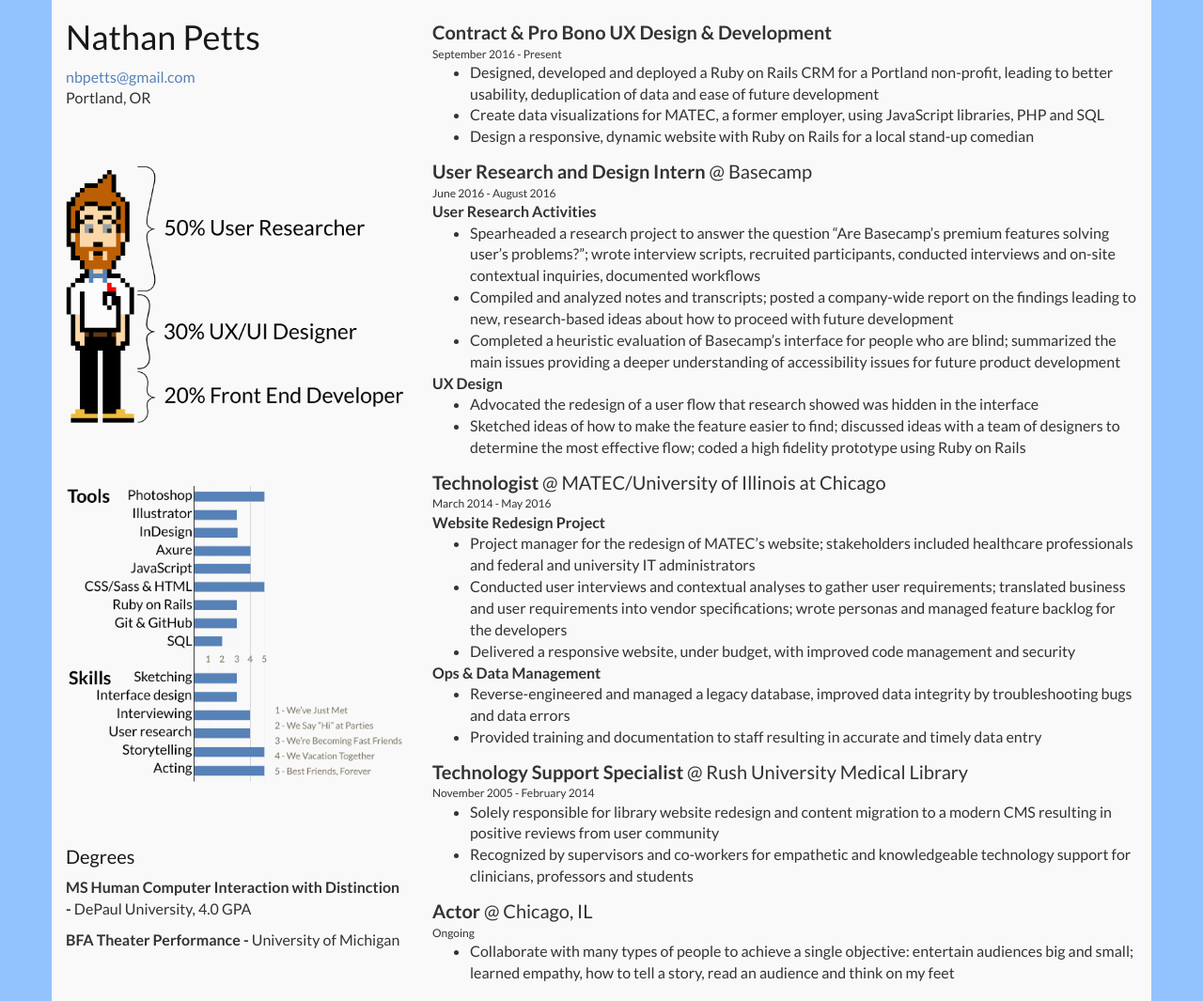
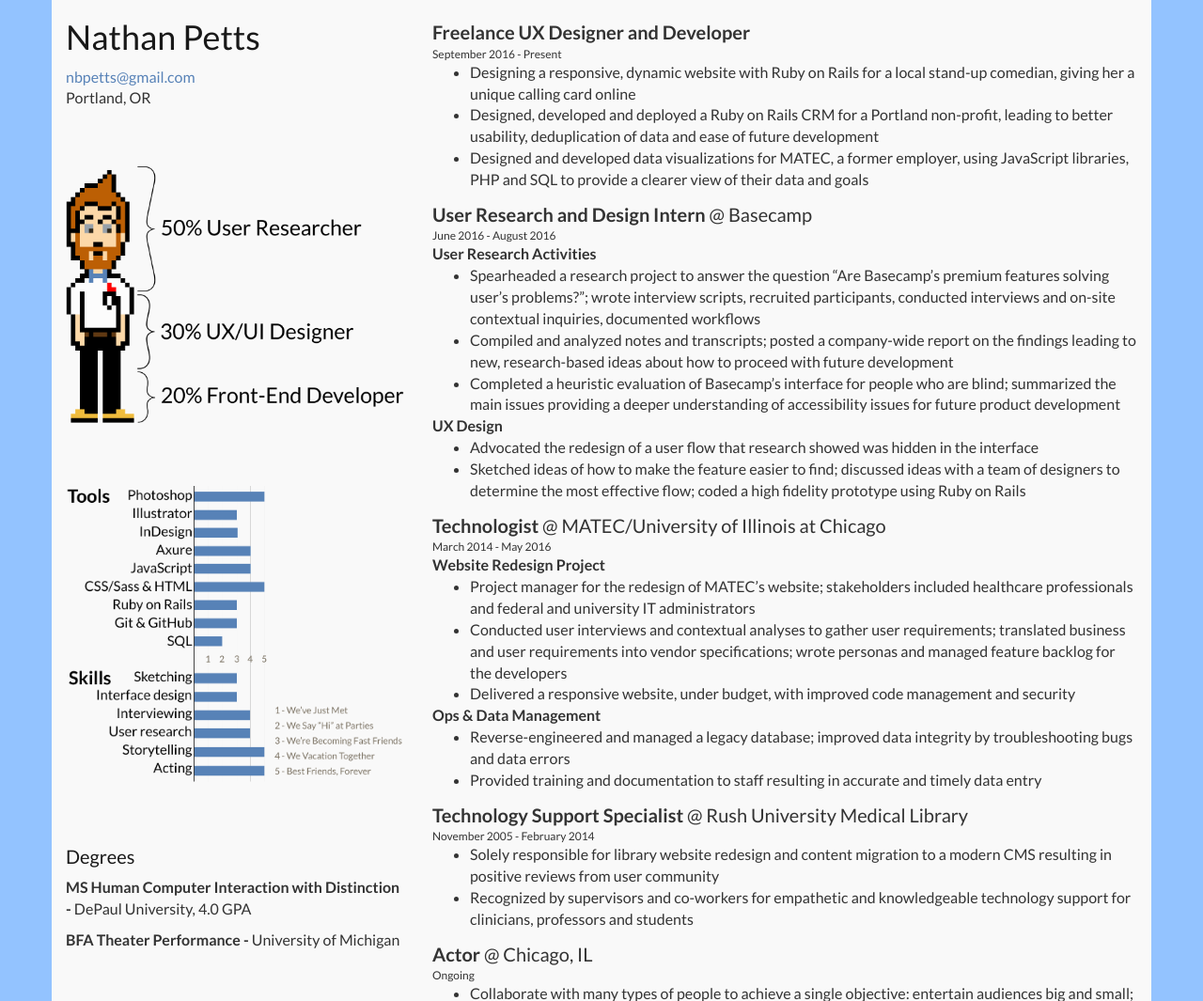
Before and after one commit to nbpetts/portfolio, a PHP site: page /resume.php in a window 1280 px wide. Shown: the part 52-1117 px from the top of the page at 94% size. Run offline with PHP 8.4, Linux system fonts and the light colour scheme; some web fonts are replaced.

Commit message:
updates resume adds image

```diff
--- a/resume.php
+++ b/resume.php
@@ -59,16 +59,16 @@
 
           <div class="col-xs-12 col-sm-8">
 
-            <p class="jobTitle resumeFirstJob"><strong>Contract  &amp; Pro Bono UX Design  &amp; Development</strong></p>
+            <p class="jobTitle resumeFirstJob"><strong>Freelance UX Designer and Developer</strong></p>
 
             <p class="jobTime">September 2016 - Present</p>
 
             <ul>
-              <li>Designed, developed and deployed a Ruby on Rails CRM for a Portland non-profit, leading to better usability, deduplication of data and ease of future development</li>
+              <li>Designing a responsive, dynamic website with Ruby on Rails for a local stand-up comedian, giving her a unique calling card online</li>
               <li>
-                Create data visualizations for MATEC, a former employer, using JavaScript libraries, PHP and SQL
+                Designed, developed and deployed a Ruby on Rails CRM for a Portland non-profit, leading to better usability, deduplication of data and ease of future development
               </li>
-              <li>Design a responsive, dynamic website with Ruby on Rails for a local stand-up comedian</li>
+              <li>Designed and developed data visualizations for MATEC, a former employer, using JavaScript libraries, PHP and SQL to provide a clearer view of their data and goals</li>
 
             </ul>
 
@@ -123,7 +123,7 @@
               </p>
 
               <ul>
-                <li>Reverse-engineered and managed a legacy database, improved data integrity by troubleshooting bugs and data errors</li>
+                <li>Reverse-engineered and managed a legacy database; improved data integrity by troubleshooting bugs and data errors</li>
                 <li>Provided training and documentation to staff resulting in accurate and timely data entry</li>
               </ul>
 
```
Also changed, not shown: images/partsOfMe.png, 2 other files.
